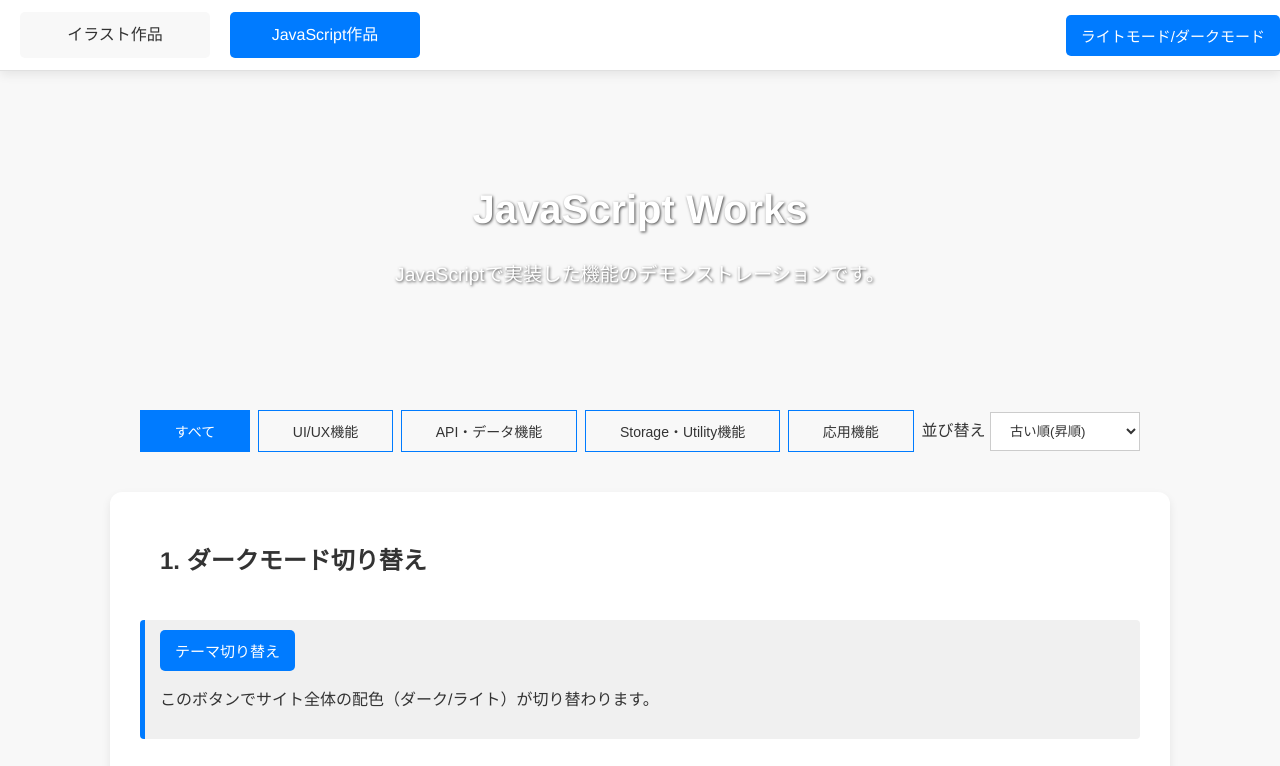
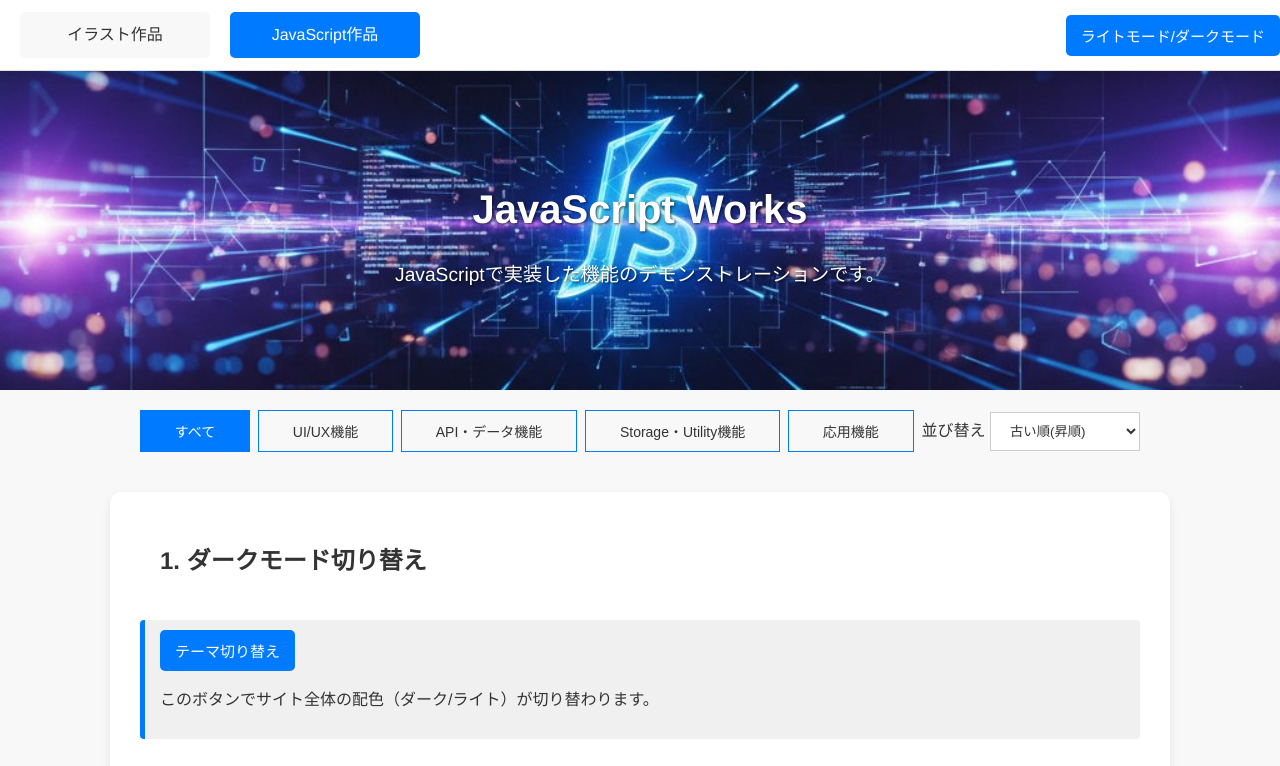
Before and after one commit to Takenocomic/my-illustration-Portfolio, a website: page public/js-works.html in a window 1280 px wide. Shown: the top 766 px of the page. Drawn offline with Linux system fonts and the light colour scheme; the site is published under a folder, as on GitHub Pages, so addresses that start at the root find nothing.

Commit message:
fix: GitHub Pages向けのリポジトリ名付き相対パス（スラッシュ無し）で再試行

```diff
--- a/public/js-style.css
+++ b/public/js-style.css
@@ -19,7 +19,7 @@
  * ============================================
  */
 .header-content {
-    background: url(/public/images/js-header-bg3.jpg);
+    background: url(./images/js-header-bg3.jpg);
     background-size: cover;
     background-position: 50% 50%;
 
```
